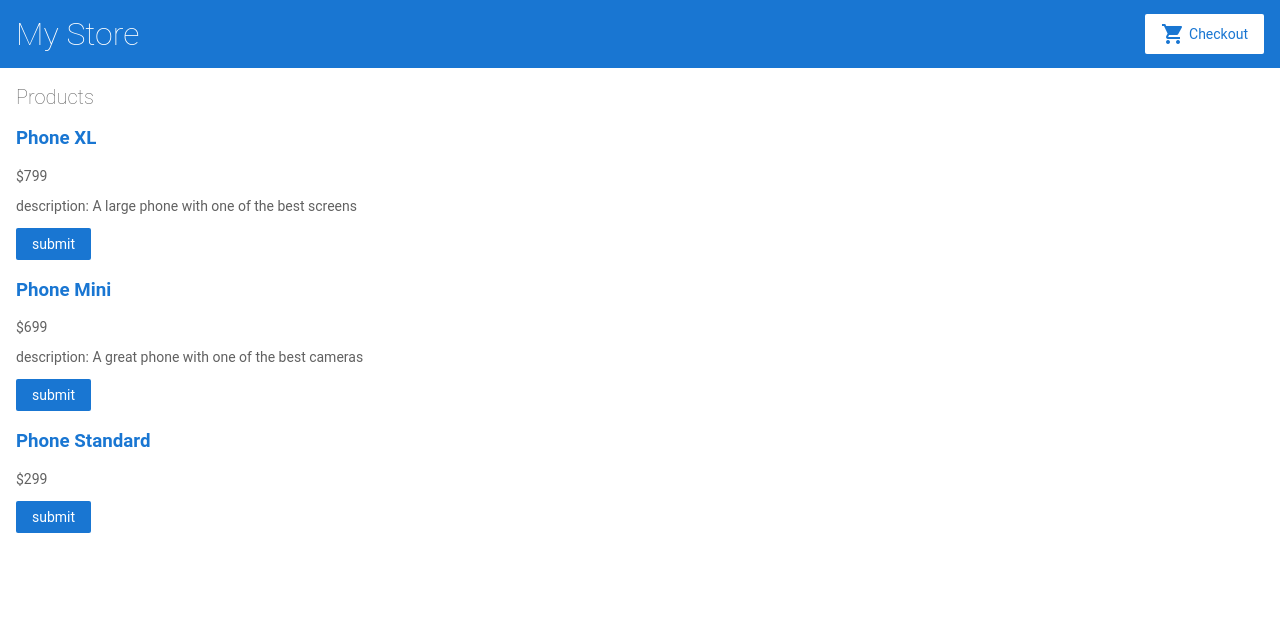
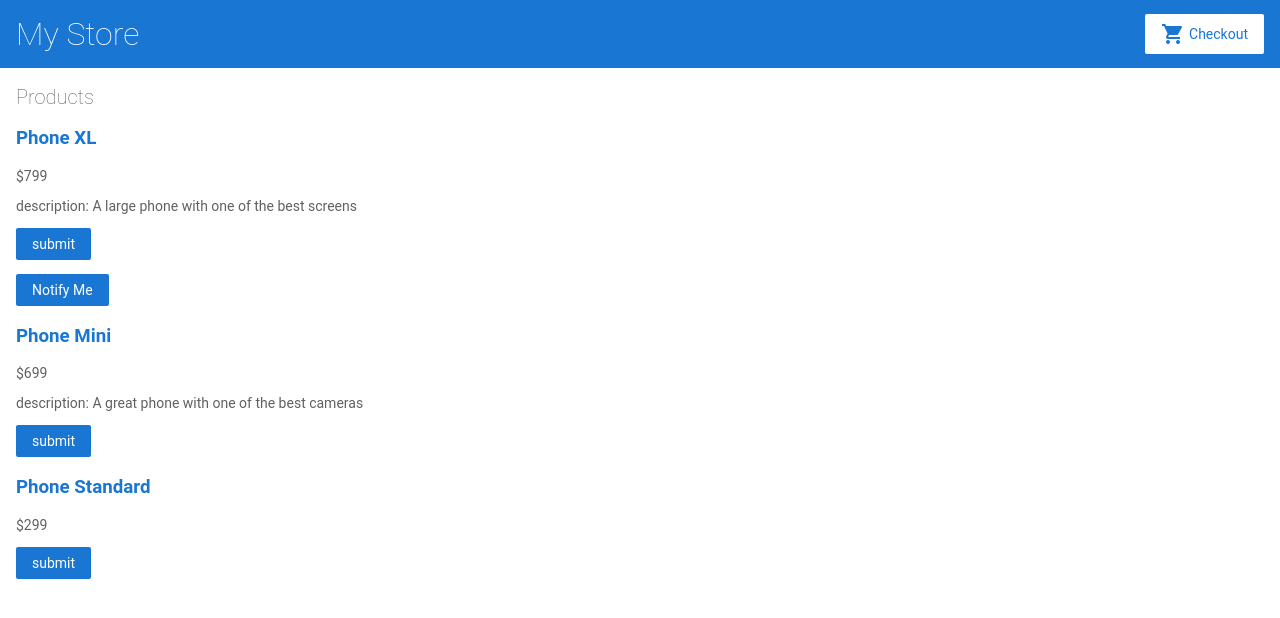
Before and after one commit to yamakoto/angular-mjkmqs, an Angular app: page / in a window 1280 px wide. Shown: the top 618 px of the page. Built offline with nearby package versions, Linux system fonts and the light colour scheme.

Commit message:
3 files modified

```diff
--- a/src/app/product-alerts/product-alerts.component.html
+++ b/src/app/product-alerts/product-alerts.component.html
@@ -1,3 +1,3 @@
-<p>
-product-alerts works!
+<p *ngIf="product.price > 700">
+  <button>Notify Me</button>
 </p>
--- a/src/app/product-alerts/product-alerts.component.ts
+++ b/src/app/product-alerts/product-alerts.component.ts
@@ -1,5 +1,9 @@
 import { Component, OnInit } from '@angular/core';
+import { Input } from '@angular/core';
 
+// @Component()デコレーターに注目してください。
+// これは、次のクラスがコンポーネントであることを示しています。
+// テンプレート、スタイル、セレクターなど、コンポーネントに関するメタデータを提供
 @Component({
   selector: 'app-product-alerts',
   templateUrl: './product-alerts.component.html',
@@ -7,7 +11,12 @@
 })
 export class ProductAlertsComponent implements OnInit {
 
+  // @Input()デコレーターを使ってproductという名前のプロパティを定義します。
+  // @Inputデコレーターはプロパティ値がコンポーネントの親（この場合は商品リストコンポーネント）から
+  // 渡されることを示します
+  @Input () product;
   constructor() { }
+
 
   ngOnInit() {
   }
--- a/src/app/product-list/product-list.component.html
+++ b/src/app/product-list/product-list.component.html
@@ -22,6 +22,10 @@
   <button (click)="share(product.name)">
     submit
   </button>
+
+  <!-- Add 2020/01/06  Component Input -->
+  <app-product-alerts [product]="product">
+  </app-product-alerts>
 </div>
 
 <!--
```
